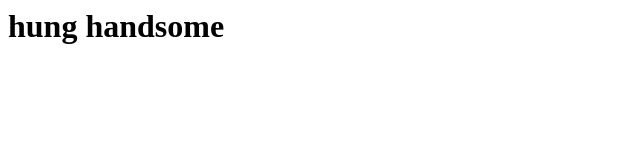
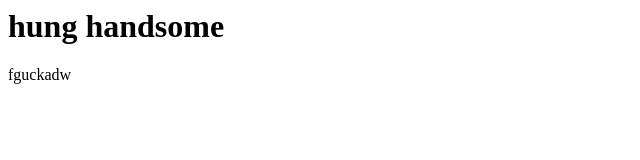
Before and after one commit to nguyenlochung/hung-dep-trai-github, a plain HTML site: page index.html in a window 1280 px wide. Shown: the full height of the page, 0-640 px from the left. Drawn offline with Linux system fonts and the light colour scheme.

Commit message:
Update index.html

```diff
--- a/index.html
+++ b/index.html
@@ -1 +1,2 @@
 <h1>hung handsome</h1>
+<p> fguckadw</p>
```
